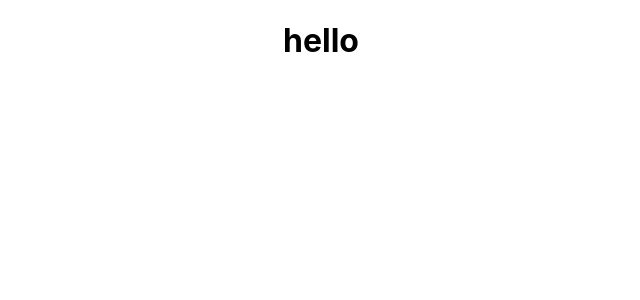
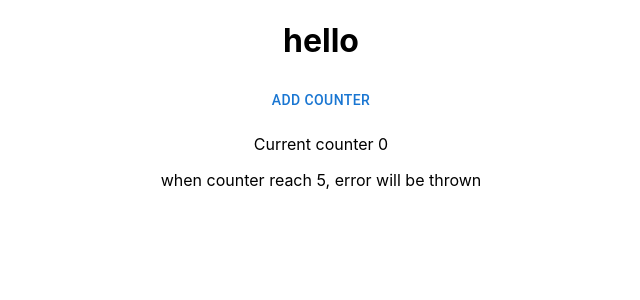
Before and after one commit to angelaivani/my-app-ts, a React (Create React App) app: page /buggy-page in a window 1280 px wide. Before the commit this address had no page. Shown: the top 300 px of the page, without its empty margins (319-959 px from the left). Built offline with nearby package versions, Linux system fonts and the light colour scheme.

Commit message:
setup buggy page

```diff
--- a/src/App.tsx
+++ b/src/App.tsx
@@ -1,7 +1,9 @@
 import { BrowserRouter, Routes, Route } from 'react-router-dom'
+import ErrorBoundary from './ErrorBoundary'
 import Landing from './pages/Landing'
 import AddProduct from './pages/AddProduct'
 import ProductList from './pages/ProductList'
+import BuggyPage from './pages/BuggyPage'
 import './App.css';
 
 function App() {
@@ -10,14 +12,17 @@ function App() {
 
   return (
     <div className="App">
+      <ErrorBoundary>
         <h1>hello</h1>
         <BrowserRouter>
         <Routes>
           <Route path="/" element={<Landing />} />
           <Route path="/product/add" element={<AddProduct />} />
           <Route path="/product/list" element={<ProductList />} />
+          <Route path="/buggy-page" element={<BuggyPage />} />
         </Routes>
         </BrowserRouter>
+      </ErrorBoundary>
     </div>
   );
 }
--- /dev/null
+++ b/src/ErrorBoundary.js
@@ -0,0 +1,35 @@
+import React from 'react'
+// import { datadogLogs } from '@datadog/browser-logs'
+
+const ErrorComponent = () => <h1>ada error nie</h1>
+
+class ErrorBoundary extends React.Component {
+  state = {
+    hasError: false,
+    error: { message: '', stack: '' },
+    info: { componentStack: '' },
+  }
+
+  static getDerivedStateFromError = (error) => {
+    console.log('HEH ERROR', error)
+    return { hasError: true }
+  }
+
+  componentDidCatch(error, info) {
+    console.log('ERR', error);
+    console.log('INFO', info)
+    // datadogLogs.logger.error('ERROR BOUNDARY', { error: error.toString(), info })
+    this.setState({ error, info })
+  }
+
+  render() {
+    const { hasError } = this.state
+    const { children } = this.props
+    if(hasError) {
+      console.log('MASUK PAGE ERROR')
+      return <ErrorComponent />
+    }
+    return children
+  }
+}
+export default ErrorBoundary
--- /dev/null
+++ b/src/pages/BuggyPage/BuggyPage.tsx
@@ -0,0 +1,24 @@
+import { useState } from 'react'
+import { Button } from '@mui/material'
+
+const BuggyPage = () => {
+  const [counter, setCounter] = useState(0)
+
+  const handleAddCounter = () => {
+    setCounter(prev => prev + 1)
+  }
+
+  if(counter === 5) {
+    throw new Error('error')
+  }
+
+  return (
+    <>
+      <Button onClick={handleAddCounter}>Add counter</Button>
+      <p>Current counter {counter}</p>
+      <p>when counter reach 5, error will be thrown</p>
+    </>
+
+  )
+}
+export default BuggyPage
--- /dev/null
+++ b/src/pages/BuggyPage/index.ts
@@ -0,0 +1 @@
+export { default } from './BuggyPage'
```
Also changed, not shown: package.json (+7 -2 lines), 1 other file (tests, documents, lock files or other folders). Lines whose indentation alone changed are shown as unchanged.
